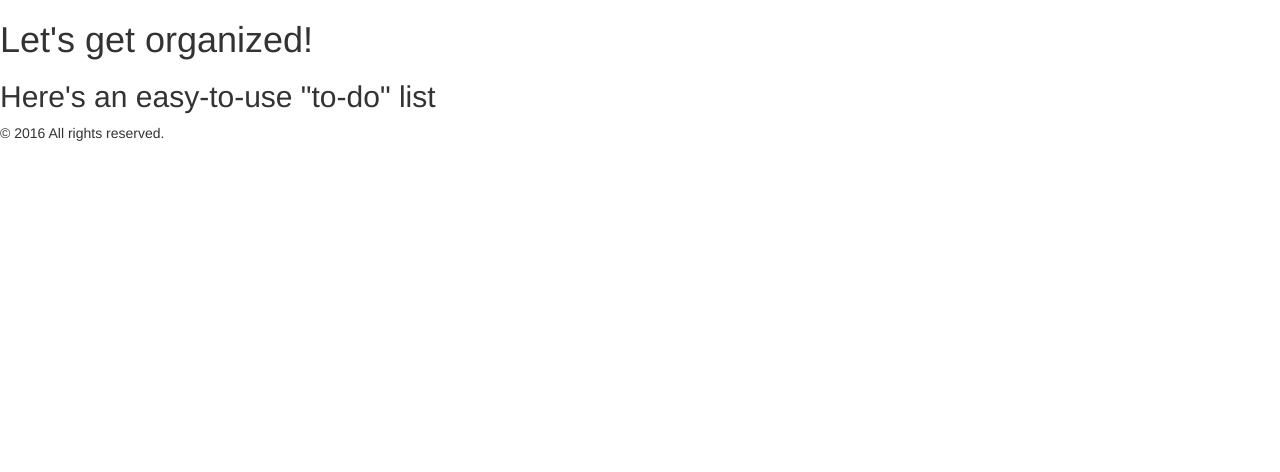
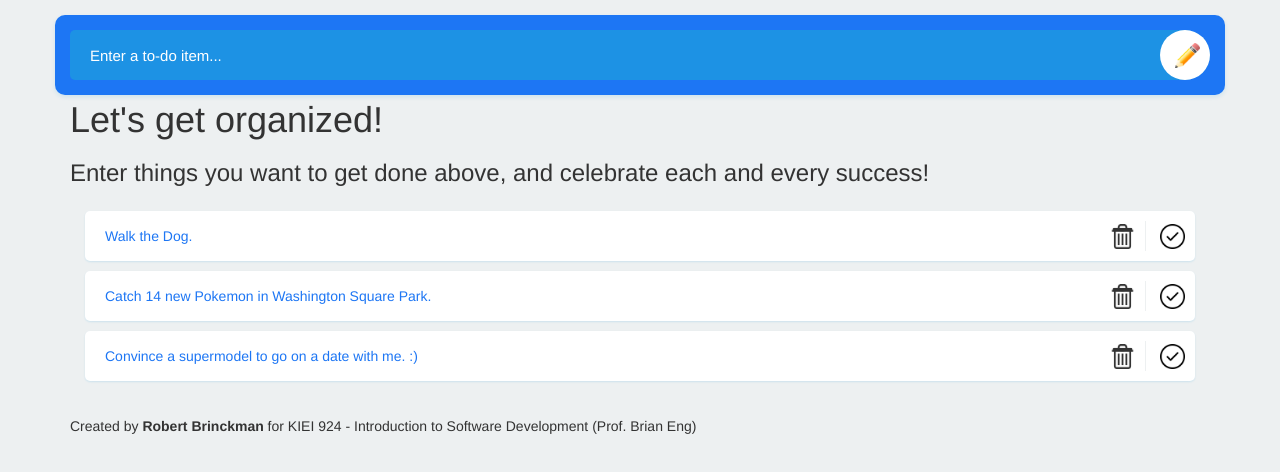
Before and after one commit to rbrinckman/week4, a plain HTML site: page todo/index.html in a window 1280 px wide. Drawn offline with nearby package versions, Linux system fonts and the light colour scheme.

Commit message:
2nd submit

```diff
--- a/todo/index.html
+++ b/todo/index.html
@@ -6,12 +6,62 @@
   <link rel="stylesheet" href="https://maxcdn.bootstrapcdn.com/bootstrap/3.3.5/css/bootstrap.min.css">
   <script src="https://ajax.googleapis.com/ajax/libs/jquery/1.11.3/jquery.min.js"></script>
   <script src="https://maxcdn.bootstrapcdn.com/bootstrap/3.3.5/js/bootstrap.min.js"></script>
+  <link rel="stylesheet" type="text/css" href="style.css">
+</head>
+<header class="container">
+  <input type="text" placeholder="Enter a to-do item..." id="item"></input>
+  <button id="add">
+    <img src="Pencil-icon.png"></img>
+  </button>
+</header>
+<body>
+  <div class="container">
+    <h1>Let's get organized!</h1>
+    <h3>Enter things you want to get done above, and celebrate each and every success!</h3>
+  </div>
+  <div class="container">
+    <ul class="todo" id="todo">
+      <li id="hardcode">
+        Walk the Dog.
+        <div class="buttons">
+          <button class="remove" id="hardcode">
+            <img src="remove-icon-png-25.png"></img>
+          </button>
+          <button class="complete">
+            <img src="done-icon.png"></img>
+          </button>
+        </div>
+      </li>
+      <li id="hardcode">
+        Catch 14 new Pokemon in Washington Square Park.
+        <div class="buttons">
+          <button class="remove">
+            <img src="remove-icon-png-25.png"></img>
+          </button>
+          <button class="complete">
+            <img src="done-icon.png"></img>
+          </button>
+        </div>
+      </li>
+      <li id="hardcode">
+        Convince a supermodel to go on a date with me. :)
+        <div class="buttons">
+          <button class="remove">
+            <img src="remove-icon-png-25.png"></img>
+          </button>
+          <button class="complete">
+            <img src="done-icon.png"></img>
+          </button>
+        </div>
+      </li>
+    </ul>
+  </div>
+
+</body>
+<footer>
+  <div class="container">
+  <p id="foot">Created by <b>Robert Brinckman</b> for KIEI 924 - Introduction to Software Development (Prof. Brian Eng)</p>
+  </div>
   <script src="todo.js"></script>
-</head>
-<body>
-  <h1>Let's get organized!</h1>
-  <h2>Here's an easy-to-use "to-do" list</h2>
-</body>
-
-<p id="foot">© 2016 All rights reserved.</p>
+</footer>
 </html>
--- /dev/null
+++ b/todo/style.css
@@ -0,0 +1,145 @@
+@charset "UTF-8";
+body {
+  background: #edf0f1;
+  padding-top: 80px;
+}
+header {
+  height: 80px;
+  position: fixed;
+  padding: 15px;
+  top: 15px;
+  left: 15px;
+  right: 15px;
+  z-index: 5;
+  background: #1d76f4;
+  box-shadow: 0px 2px 4px rgba(29,153,224,0.15);
+  border-bottom-right-radius: 10px;
+  border-bottom-left-radius: 10px;
+  border-top-right-radius: 10px;
+  border-top-left-radius: 10px;
+}
+header input {
+  width: 100%;
+  height: 50px;
+  float: left;
+  color: #ffffff;
+  padding: 0 60px 0 0;
+  font-size: 15px;
+  font-weight: 400;
+  text-indent: 20px;
+  background: rgba(29,153,224,0.8);
+  border-top-left-radius: 5px;
+  border-top-right-radius: 25px;
+  border-bottom-left-radius: 5px;
+  border-bottom-right-radius: 25px;
+  border: 0px;
+  box-shadow: none;
+  outline: none;
+
+  -webkit-appearance: none;
+  -moz-appearance: none;
+  -ms-appearance: none;
+  -o-appearance: none;
+  appearance: none;
+
+}
+header input::-webkit-input-placeholder {
+  color: #ffffff
+}
+
+header button {
+  width: 50px;
+  height: 50px;
+  position: absolute;
+  top: 15px;
+  right: 15px;
+  z-index: 2;
+  border-radius: 25px;
+  background: #fff;
+  border: 0px;
+  box-shadow: none;
+  outline: #000000;
+  cursor: pointer;
+
+  -webkit-appearance: none;
+  -moz-appearance: none;
+  -ms-appearance: none;
+  -o-appearance: none;
+  appearance: none;
+
+}
+header button img {
+  width: 25px;
+  height: 25px;
+  position: absolute;
+  top: 50%;
+  left: 50%;
+  margin: -12px 0 0 -10px;
+}
+
+ul.todo {
+  width: 100%;
+  float: left;
+  padding: 15px;
+
+}
+ul.todo li {
+  list-style-type: none;
+  width: 100%;
+  height: 50px;
+  float: left;
+  text-indent: 20px;
+  font-size: 14px;
+  font-weight: 500;
+  color: #1d76f4;
+  line-height: 22px;
+  background: #fff;
+  position: relative;
+  border-radius: 5px;
+  box-shadow: 0px 1px 2px rgba(29,153,224,0.15);
+  margin: 0 0 10px 0;
+  padding: 14px 100px 0 0;
+}
+ul.todo li .buttons {
+  width: 100px;
+  height: 50px;
+  position: absolute;
+  top: 0;
+  right: 0;
+
+}
+ul.todo li .buttons button {
+  width: 50px;
+  height: 50px;
+  float: left;
+  background: none;
+  position: relative;
+  border: 0px;
+  box-shadow: none;
+  cursor: pointer;
+
+  -webkit-appearance: none;
+  -moz-appearance: none;
+  -ms-appearance: none;
+  -o-appearance: none;
+  appearance: none;
+}
+
+ul.todo li .buttons button:last-of-type:before {
+  content: '';
+  width: 1px;
+  height: 30px;
+  position: absolute;
+  top: 10px;
+  left: 0;
+  background: #edf0f1;
+}
+
+ul.todo li .buttons button img {
+  width: 25px;
+  height: 25px;
+  position: absolute;
+  top: 50%;
+  left: 50%;
+  margin: -12px 0 0 -10px;
+}
--- a/todo/todo.js
+++ b/todo/todo.js
@@ -0,0 +1,55 @@
+var removeimg = '<img src="remove-icon-png-25.png"></img>'
+var completeimg = '<img src="done-icon.png"></img>'
+
+document.getElementById('add').addEventListener('click', function() {
+  var value = document.getElementById('item').value;
+  if (value) addItemTodo(value);
+
+});
+
+function removeItem() {
+  var item = this.parentNode.parentNode;
+  var parent = item.parentNode;
+  var id = parent.id;
+
+  var target = (id === 'todo') ? document.getElementById('completed'):document.getElementById('todo')
+
+  parent.removeChild(item)
+}
+
+function completeItem() {
+  var item = this.parentNode.parentNode;
+  var parent = item.parentNode;
+
+  parent.removeChild(item);
+
+}
+
+function addItemTodo(text) {
+  var list = document.getElementById('todo')
+
+  var item = document.createElement('li');
+  item.innerText = text;
+
+  var buttons = document.createElement('div')
+  buttons.classList.add('buttons')
+
+  var remove = document.createElement('button')
+  remove.classList.add('remove')
+  remove.innerHTML = removeimg;
+
+  remove.addEventListener('click', removeItem)
+
+
+
+  var complete = document.createElement('button')
+  complete.classList.add ('add')
+  complete.innerHTML = completeimg;
+
+  buttons.appendChild(remove);
+  buttons.appendChild(complete);
+  item.appendChild(buttons);
+
+  list.insertBefore(item, list.childNodes[0]);
+
+}
```
Also changed, not shown: poker/index.html (+37 -0 lines), poker/poker.js (+31 -0 lines), todo/Pencil-icon.png (added), todo/done-icon.png (added), todo/remove-icon-png-25.png (added).
